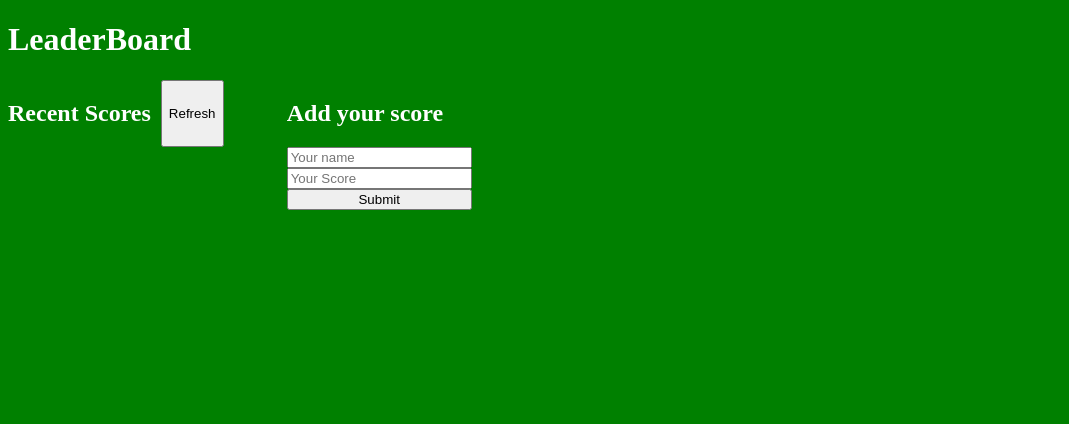
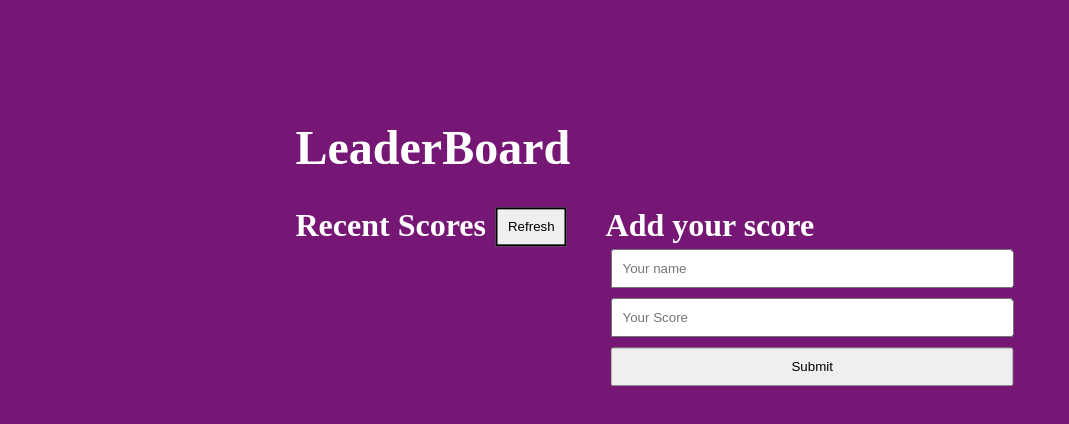
Before and after one commit to Jolak5/leaderboard, a website built with webpack: page src/index.html in a window 1280 px wide. Shown: the whole page, without its empty margins (0-1069 px from the left). Built offline with nearby package versions, Linux system fonts and the light colour scheme.

Commit message:
Create basic layout of the leaderboard

```diff
--- a/src/index.html
+++ b/src/index.html
@@ -13,15 +13,16 @@
         <div class="left-div">
           <div class="refresh">
             <h2>Recent Scores</h2>
-            <button>Refresh</button>
+            <button type="button">Refresh</button>
           </div>
+          <ul></ul>
         </div>
         <div class="right-div">
           <h2>Add your score</h2>
           <form action="#">
-            <input type="text" placeholder="Your name" />
-            <input type="text" placeholder="Your Score" />
-            <button>Submit</button>
+            <input id="name" type="text" placeholder="Your name" />
+            <input id="score" type="text" placeholder="Your Score" />
+            <input id="button" class="submit" type="submit" value="Submit" />
           </form>
         </div>
       </section>
--- a/src/style.css
+++ b/src/style.css
@@ -1,12 +1,29 @@
 body {
-  background-color: green;
+  background-color: rgb(119, 23, 117);
   color: white;
+  font-size: 16px;
 }
 
-section,
-.refresh,
-form {
-  display: flex;
+h1 {
+  font-size: 3rem;
+}
+
+h2 {
+  font-size: 2rem;
+  margin: 0;
+}
+
+section {
+  display: grid;
+  grid-template-columns: 40% 60%;
+}
+
+main {
+  width: 689px;
+  position: absolute;
+  top: 30%;
+  left: 50%;
+  transform: translate(-50%, -50%);
 }
 
 section {
@@ -14,9 +31,30 @@ section {
 }
 
 .refresh {
+  display: flex;
   gap: 10px;
 }
 
 form {
+  display: flex;
   flex-direction: column;
+  flex-wrap: nowrap;
 }
+
+input {
+  padding: 10px;
+  margin: 5px;
+}
+
+.submit {
+  padding: 10px;
+  margin: 5px;
+  cursor: pointer;
+}
+
+.refresh > button {
+  padding: 10px;
+  border: solid 2px black;
+  box-shadow: 2px;
+  cursor: pointer;
+}
```
Also changed, not shown: dist/bundle.js, dist/index.html, dist/main.js (deleted).
